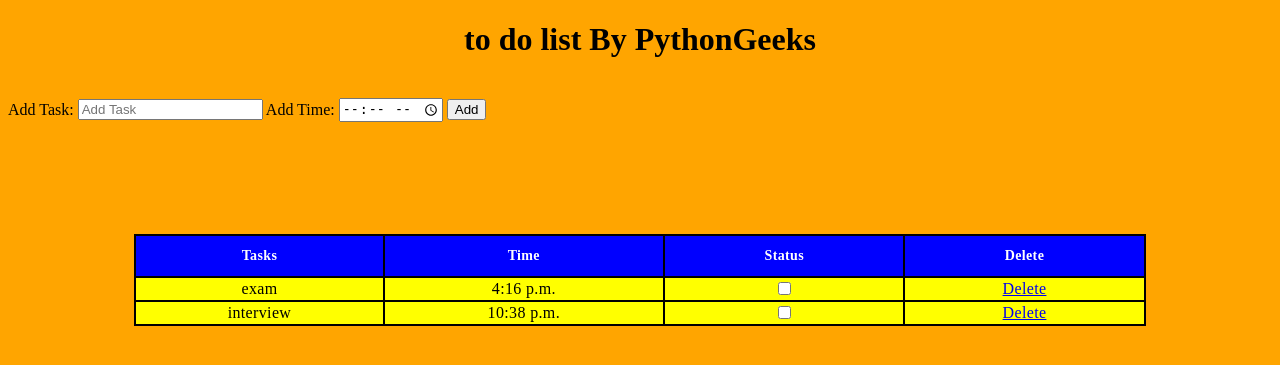
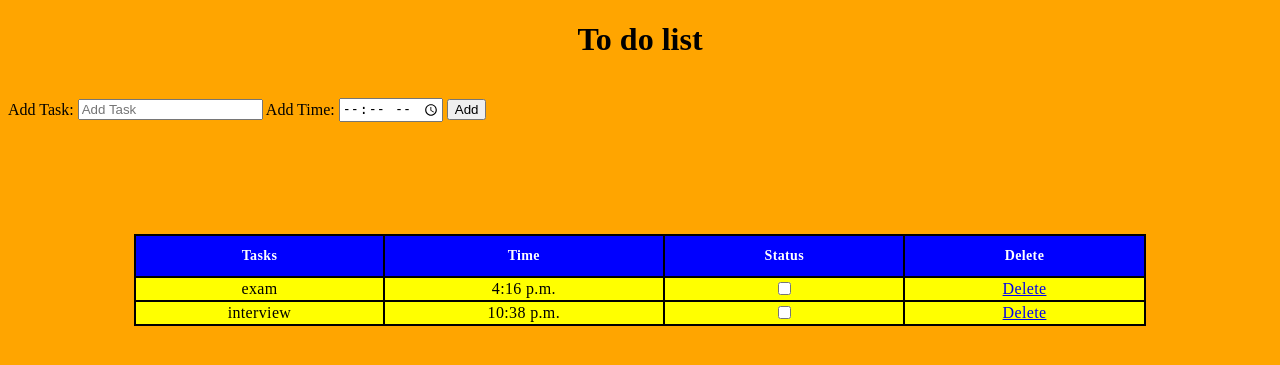
Before and after one commit to nikhilkumbhar0511/Todo-django, a Django app: page / in a window 1280 px wide. Shown: the top 365 px of the page. Run offline with Django 3.2, Linux system fonts and the light colour scheme; data comes from the database, SQL or seed files in the repository.

Commit message:
index.html

```diff
--- a/templates/index.html
+++ b/templates/index.html
@@ -59,7 +59,7 @@ body{
     border:2px solid #000000;
 }
 </style>
-<h1><center>to do list By PythonGeeks</h1>
+<h1><center>To do list</h1>
     </head>
     <body >
     <div class="bg-img">
```
